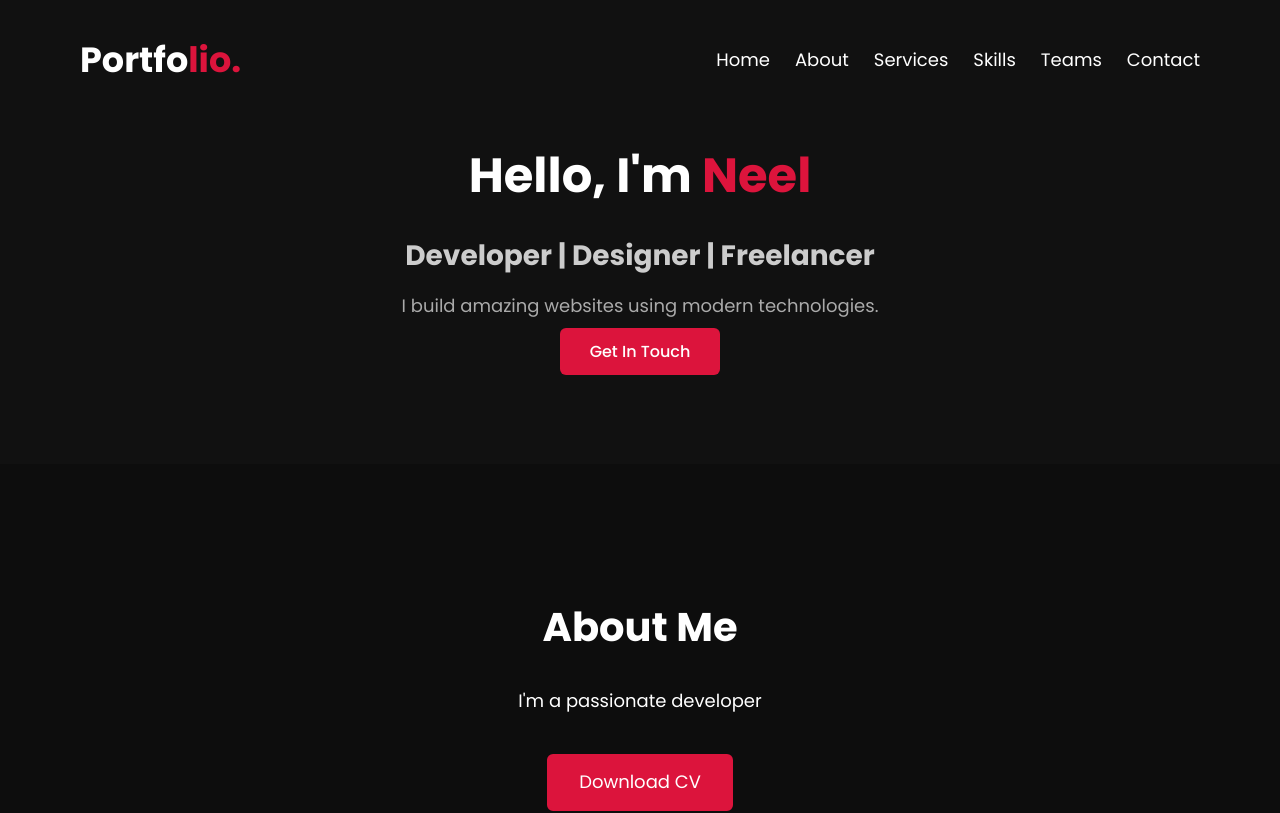
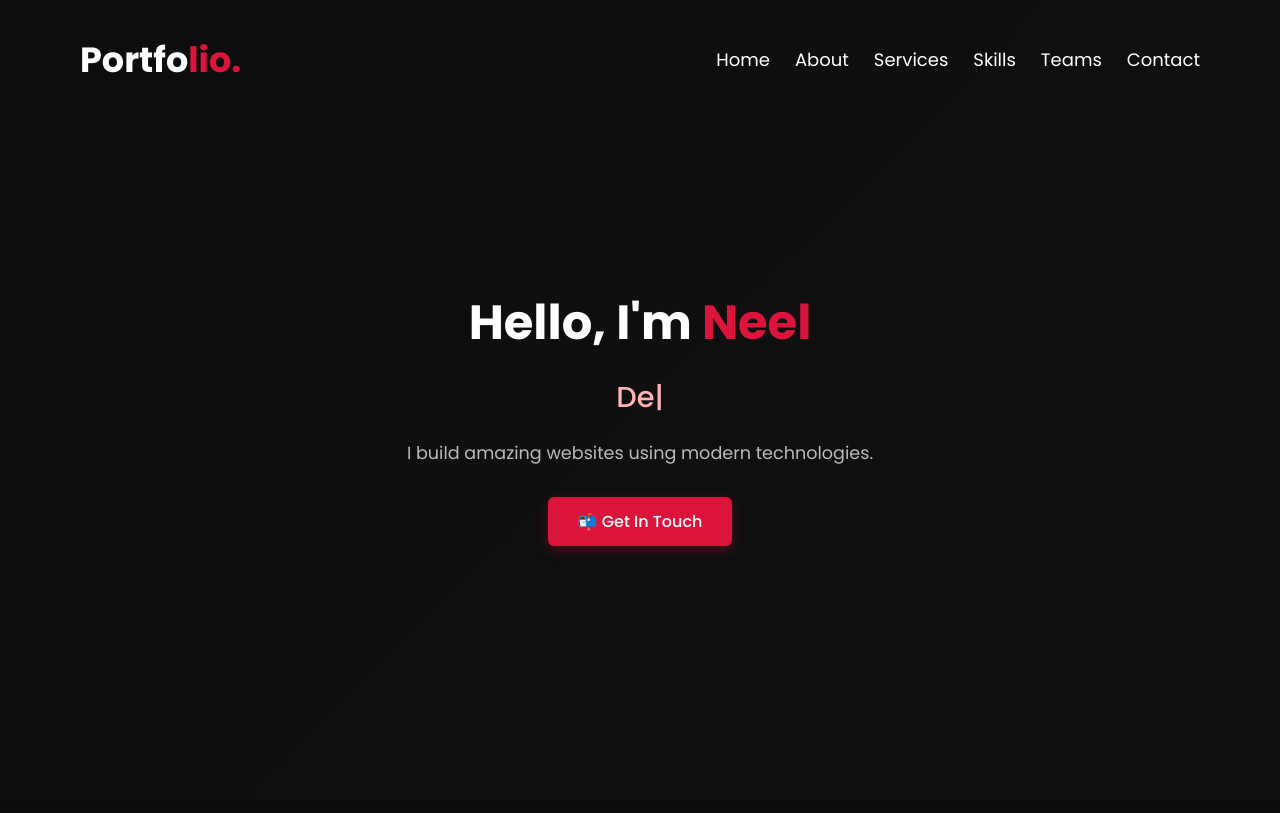
Before and after one commit to Neel-2606/neel-portfolio, a Next.js app: page / in a window 1280 px wide. Shown: the top 813 px of the page. Built offline with nearby package versions, Linux system fonts and the light colour scheme.

Commit message:
Upgraded Hero section UI

```diff
--- a/components/Hero.module.css
+++ b/components/Hero.module.css
@@ -1,30 +1,44 @@
 .hero {
   padding: 100px 20px;
   text-align: center;
-  background: #111;
-  color: white;
+  background: linear-gradient(135deg, #0d0d0d, #111);
+  color: #ffffff;
+  min-height: 100vh;
+  display: flex;
+  align-items: center;
+  justify-content: center;
+}
+
+.content {
+  max-width: 800px;
+  margin: 0 auto;
 }
 
 .content h1 {
-  font-size: 48px;
+  font-size: 3rem;
+  font-weight: 700;
   margin-bottom: 10px;
+  line-height: 1.2;
 }
 
 .content h1 span {
   color: crimson;
 }
 
-.content h2 {
-  font-size: 28px;
-  color: #ccc;
-  margin-bottom: 15px;
+.typing {
+  font-size: 1.8rem;
+  font-weight: 500;
+  color: #ffb3b3;
+  margin-bottom: 20px;
+  min-height: 2.4rem;
 }
 
 .content p {
-  font-size: 18px;
-  color: #aaa;
+  font-size: 1.1rem;
+  color: #bbb;
   max-width: 600px;
-  margin: 0 auto 20px;
+  margin: 0 auto 30px;
+  line-height: 1.6;
 }
 
 .button {
@@ -34,9 +48,33 @@
   text-decoration: none;
   border-radius: 6px;
   font-weight: 500;
-  transition: background 0.3s ease;
+  transition: all 0.3s ease;
+  box-shadow: 0 4px 12px rgba(220, 20, 60, 0.3);
+  display: inline-block;
 }
 
 .button:hover {
   background: #e60000;
+  transform: scale(1.05);
+  box-shadow: 0 6px 16px rgba(220, 20, 60, 0.5);
 }
+
+/* 🔁 Responsive */
+@media (max-width: 768px) {
+  .content h1 {
+    font-size: 2.2rem;
+  }
+
+  .typing {
+    font-size: 1.4rem;
+  }
+
+  .content p {
+    font-size: 1rem;
+  }
+
+  .button {
+    padding: 10px 25px;
+    font-size: 0.95rem;
+  }
+}
--- a/components/Hero.tsx
+++ b/components/Hero.tsx
@@ -1,14 +1,30 @@
 // components/Hero.tsx
+'use client';
+
+import { useEffect, useRef } from 'react';
 import styles from './Hero.module.css';
+import Typed from 'typed.js';
 
 export default function Hero() {
+  const typedRef = useRef(null);
+
+  useEffect(() => {
+    const typed = new Typed(typedRef.current, {
+      strings: ['Developer', 'Designer', 'Freelancer'],
+      typeSpeed: 70,
+      backSpeed: 40,
+      loop: true,
+    });
+    return () => typed.destroy();
+  }, []);
+
   return (
     <section className={styles.hero}>
       <div className={styles.content}>
-       <h1>Hello, I&apos;m <span>Neel</span></h1>
-        <h2 className={styles.typing}>Developer | Designer | Freelancer</h2>
+        <h1>Hello, I&apos;m <span className={styles.name}>Neel</span></h1>
+        <h2 className={styles.typing}><span ref={typedRef}></span></h2>
         <p>I build amazing websites using modern technologies.</p>
-        <a href="#contact" className={styles.button}>Get In Touch</a>
+        <a href="#contact" className={styles.button}>📬 Get In Touch</a>
       </div>
     </section>
   );
--- a/package.json
+++ b/package.json
@@ -13,7 +13,8 @@
     "next": "15.3.4",
     "react": "^19.0.0",
     "react-dom": "^19.0.0",
-    "react-icons": "^5.5.0"
+    "react-icons": "^5.5.0",
+    "typed.js": "^2.1.0"
   },
   "devDependencies": {
     "@eslint/eslintrc": "^3",
```
Also changed, not shown: 1 other file (tests, documents, lock files or other folders).
